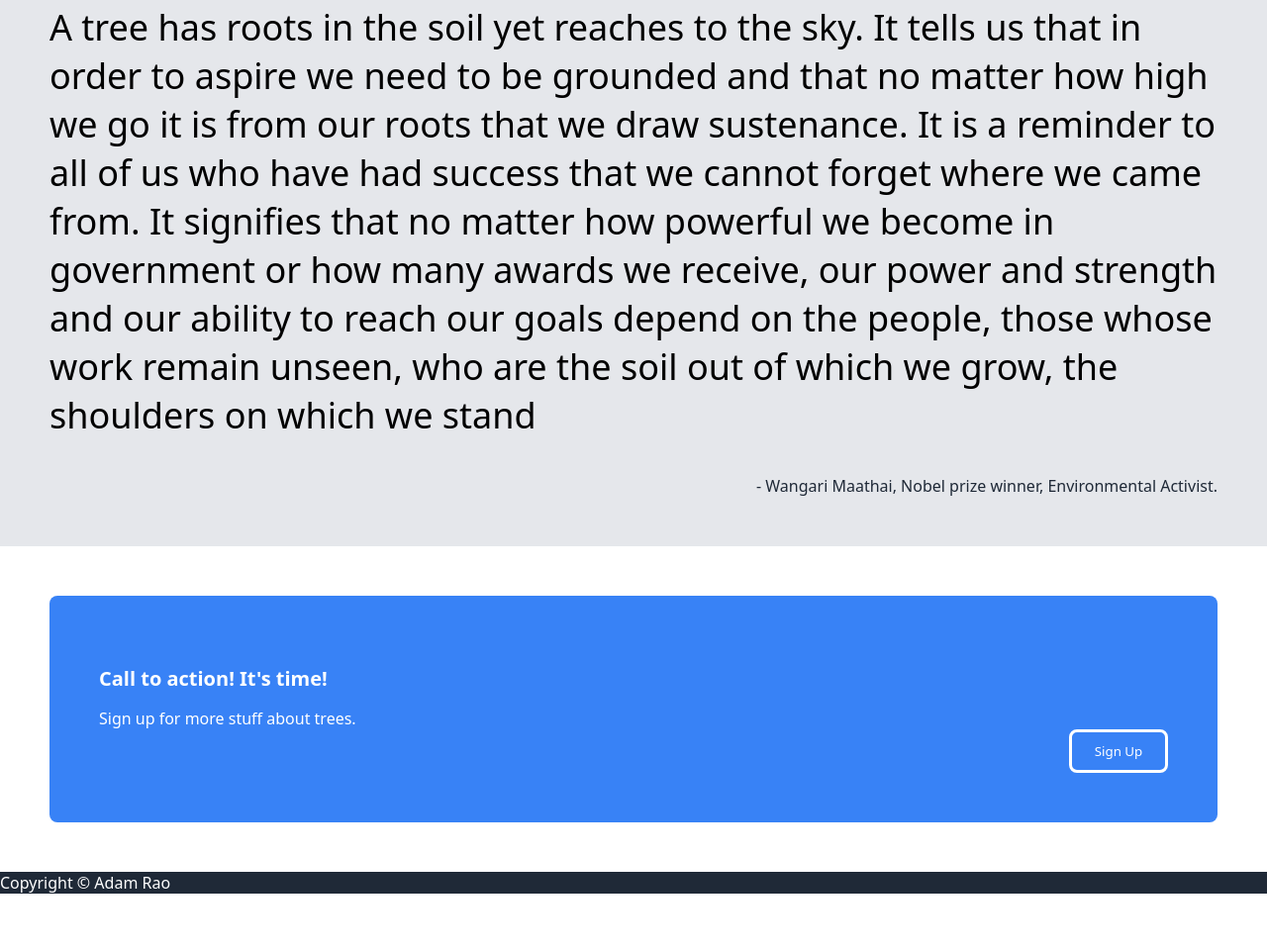
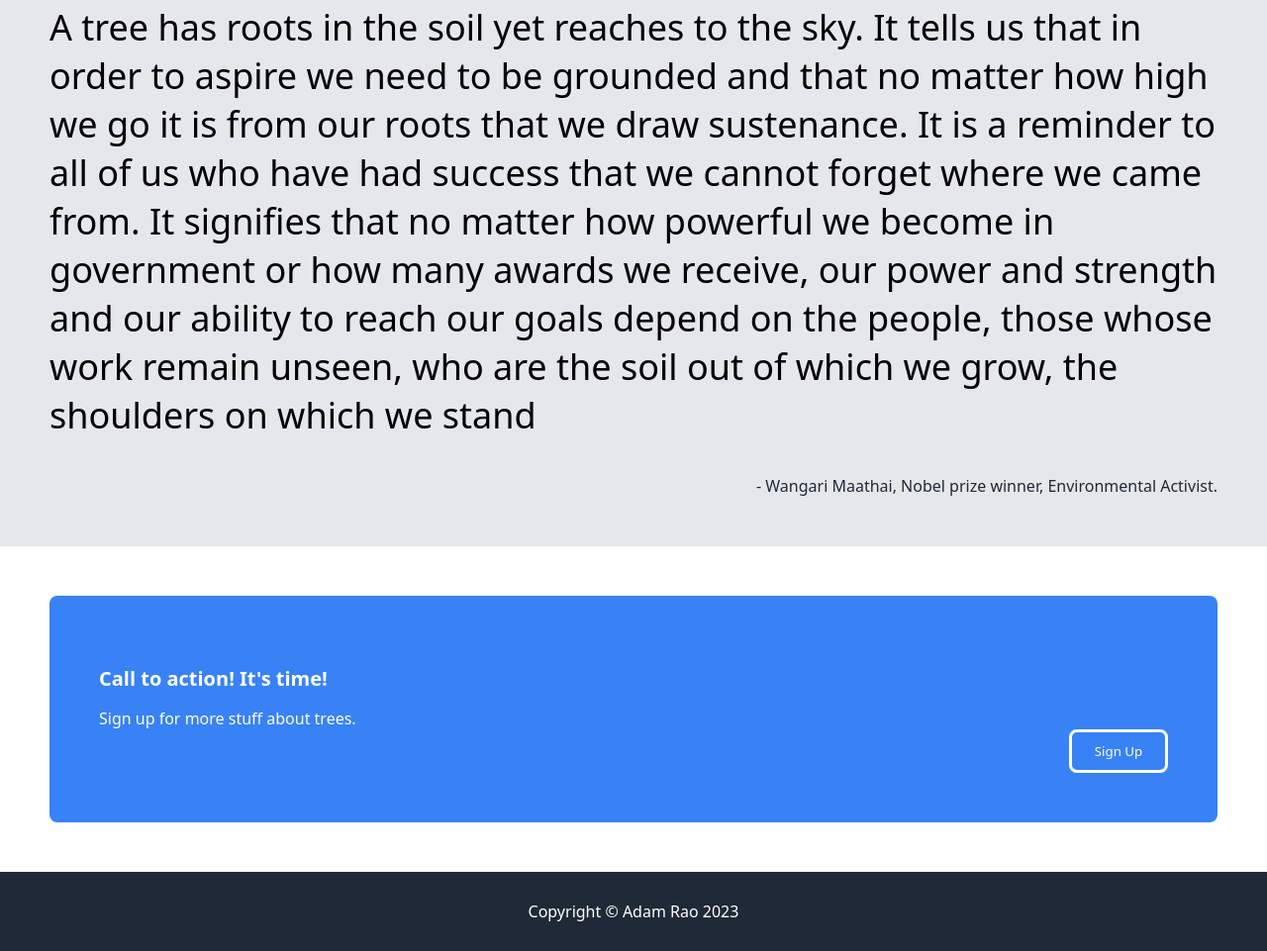
Before and after one commit to AdamR22/Landing-Page, a plain HTML site: page index.html in a window 1280 px wide. Shown: the part 2251-3212 px from the top of the page at 99% size. Before the commit the page ends 3154 px from the top, so only its background shows below. Drawn offline with Linux system fonts and the light colour scheme.

Commit message:
Style footer section
MOdify CSS file to style footer section. Change background color to #1F2937 and center the content.

```diff
--- a/index.html
+++ b/index.html
@@ -109,7 +109,7 @@
         </div>
     </div>
     <div class="footer">
-        Copyright &#169; Adam Rao
+        Copyright &#169; Adam Rao 2023
     </div>
 </body>
 </html>
--- a/style.css
+++ b/style.css
@@ -185,3 +185,9 @@ button, .call-to-action-section {
 .call-to-action-subtext {
     margin-bottom: 0;
 }
+
+.footer {
+    min-height: 10vh;
+    justify-content: center;
+    align-items: center;
+}
```
